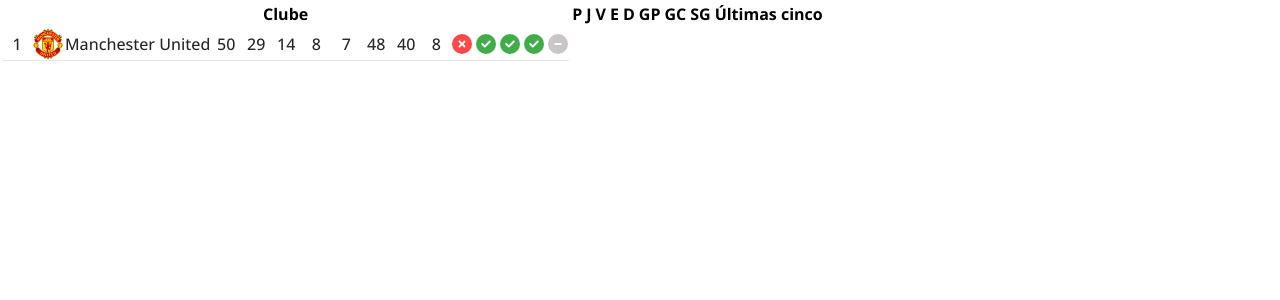
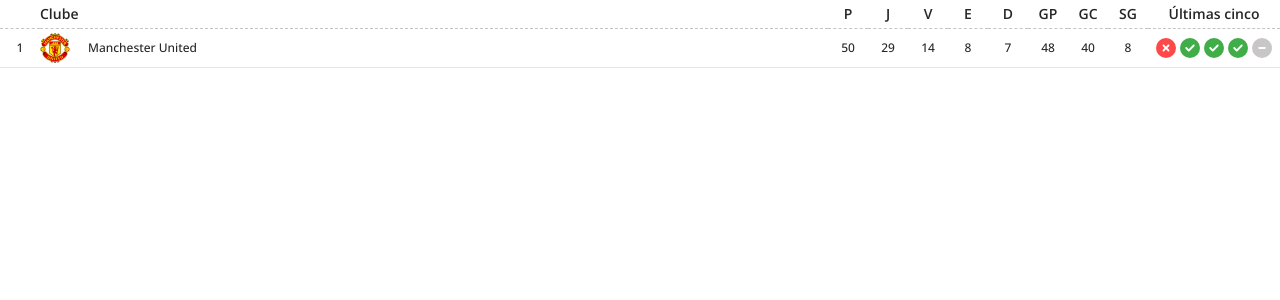
Before and after one commit to camilaneiva/futnaticos, a React (Create React App) app: page / in a window 1280 px wide. Shown: the top 300 px of the page. Built offline with nearby package versions, Linux system fonts and the light colour scheme; a web font is replaced by a local one.

Commit message:
Adicionando componente tabela

```diff
--- a/public/style.css
+++ b/public/style.css
@@ -50,3 +50,7 @@ button {
 button:hover {
   cursor: pointer;
 }
+
+table {
+  border-collapse: collapse;
+}
--- a/src/App.js
+++ b/src/App.js
@@ -2,12 +2,30 @@ import { ThemeProvider } from 'styled-components'
 import { theme } from './design-system/theme'
 import { Menu } from './components/Menu'
 import { Table } from './components/Table'
+import clubSymbol from './imgs/symbol.svg'
+
+const tableData = [
+  {
+    club: 'Manchester United',
+    results: ['l', 'w', 'w', 'w', 'd'],
+    position: 1,
+    points: 50,
+    played: 29,
+    won: 14,
+    drawn: 8,
+    lost: 7,
+    goalsFor: 48,
+    goalsAgainst: 40,
+    goalsDifference: 8,
+    clubSymbol: clubSymbol
+  }
+]
 
 export const App = () => {
   return (
     <ThemeProvider theme={theme}>
       {/* <Menu /> */}
-      <Table />
+      <Table data={tableData} />
     </ThemeProvider>
   )
 }
--- a/src/components/Table/index.jsx
+++ b/src/components/Table/index.jsx
@@ -1,24 +1,50 @@
 import React from 'react'
 import { TableRow } from '../TableRow'
+import clubSymbol from '../../imgs/symbol.svg'
+import { Th, Tr } from './style'
 
-export const Table = () => {
+export const Table = ({ data }) => {
+  console.log(data)
   return (
     <>
       <table>
-        <tr>
-          <th colSpan={3}>Clube</th>
-          <th>P</th>
-          <th>J</th>
-          <th>V</th>
-          <th>E</th>
-          <th>D</th>
-          <th>GP</th>
-          <th>GC</th>
-          <th>SG</th>
-          <th>Últimas cinco</th>
-        </tr>
-
-        <TableRow />
+        <thead>
+          <Tr>
+            <Th>&nbsp;</Th>
+            <Th textAlign={'left'} colSpan={2}>
+              Clube
+            </Th>
+            <Th>P</Th>
+            <Th>J</Th>
+            <Th>V</Th>
+            <Th>E</Th>
+            <Th>D</Th>
+            <Th>GP</Th>
+            <Th>GC</Th>
+            <Th>SG</Th>
+            <Th>Últimas cinco</Th>
+          </Tr>
+        </thead>
+        <tbody>
+          {data.map((team) => {
+            return (
+              <TableRow
+                club={team.club}
+                results={team.results}
+                position={team.position}
+                points={team.points}
+                played={team.played}
+                won={team.won}
+                drawn={team.drawn}
+                lost={team.lost}
+                goalsFor={team.goalsFor}
+                goalsAgainst={team.goalsAgainst}
+                goalsDifference={team.goalsDifference}
+                clubSymbol={team.clubSymbol}
+              />
+            )
+          })}
+        </tbody>
       </table>
     </>
   )
--- /dev/null
+++ b/src/components/Table/style.js
@@ -0,0 +1,14 @@
+import styled from 'styled-components'
+
+export const Tr = styled.tr`
+  border-bottom: 1px dashed #c4c4c4;
+`
+
+export const Th = styled.th`
+  font-size: ${({ theme }) => theme.typography.subtitle.fontSize};
+  line-height: ${({ theme }) => theme.typography.subtitle.lineHeight};
+  color: #282525;
+  text-align: ${({ textAlign }) => textAlign ?? 'center'};
+  font-weight: 600;
+  padding: ${({ theme }) => `${theme.spacing(1)} 0`};
+`
--- a/src/components/TableRow/index.jsx
+++ b/src/components/TableRow/index.jsx
@@ -1,29 +1,40 @@
 import React from 'react'
-import clubSymbol from '../../imgs/symbol.svg'
 import { LastMatchesSummary } from '../LastMatchesSummary'
-
 import { Cell, ImageCell, Wrapper } from './style'
 
-export const TableRow = () => {
+export const TableRow = ({
+  position,
+  club,
+  points,
+  played,
+  won,
+  drawn,
+  lost,
+  goalsFor,
+  goalsAgainst,
+  goalsDifference,
+  clubSymbol,
+  results
+}) => {
   return (
     <Wrapper>
-      <Cell>1</Cell>
-      <Cell>
+      <Cell>{position}</Cell>
+      <Cell padding={'4px 0px'}>
         <ImageCell src={clubSymbol} alt="" />
       </Cell>
-      <Cell flexGrow={1} justifyContent="flex-start">
-        Manchester United
+      <Cell width={'100%'} textAlign="left">
+        {club}
       </Cell>
-      <Cell>50</Cell>
-      <Cell>29</Cell>
-      <Cell>14</Cell>
-      <Cell>8</Cell>
-      <Cell>7</Cell>
-      <Cell>48</Cell>
-      <Cell>40</Cell>
-      <Cell>8</Cell>
+      <Cell>{points}</Cell>
+      <Cell>{played}</Cell>
+      <Cell>{won}</Cell>
+      <Cell>{drawn}</Cell>
+      <Cell>{lost}</Cell>
+      <Cell>{goalsFor}</Cell>
+      <Cell>{goalsAgainst}</Cell>
+      <Cell>{goalsDifference}</Cell>
       <Cell>
-        <LastMatchesSummary results={['l', 'w', 'w', 'w', 'd']} />
+        <LastMatchesSummary results={results} />
       </Cell>
     </Wrapper>
   )
--- a/src/components/TableRow/style.js
+++ b/src/components/TableRow/style.js
@@ -1,21 +1,18 @@
 import styled from 'styled-components'
 
 export const Wrapper = styled.tr`
-  display: flex;
   color: #282525;
+  border-bottom: 1px solid #e5e5e5;
 `
 
 export const Cell = styled.td`
-  display: flex;
-  align-items: center;
-
-  border-bottom: 1px solid #e5e5e5;
-  /* font-size: ${({ theme }) => theme.typography.body1.fontSize}; */
-  /* line-height: ${({ theme }) => theme.typography.body1.lineHeight}; */
-  min-width: 30px;
-  /* padding: ${({ theme }) => `${theme.spacing(1)} ${theme.spacing(2)}`}; */
-  flex-grow: ${({ flexGrow }) => flexGrow ?? 0};
-  justify-content: ${({ justifyContent }) => justifyContent ?? 'center'};
+  font-size: ${({ theme }) => theme.typography.body1.fontSize};
+  line-height: ${({ theme }) => theme.typography.body1.lineHeight};
+  min-width: 40px;
+  text-align: ${({ textAlign }) => textAlign ?? 'center'};
+  padding: ${({ theme, padding }) =>
+    padding ?? `${theme.spacing(1)} ${theme.spacing(2)}`};
+  width: ${({ width }) => width ?? 'initial'};
 `
 
 export const ImageCell = styled.img`
```
